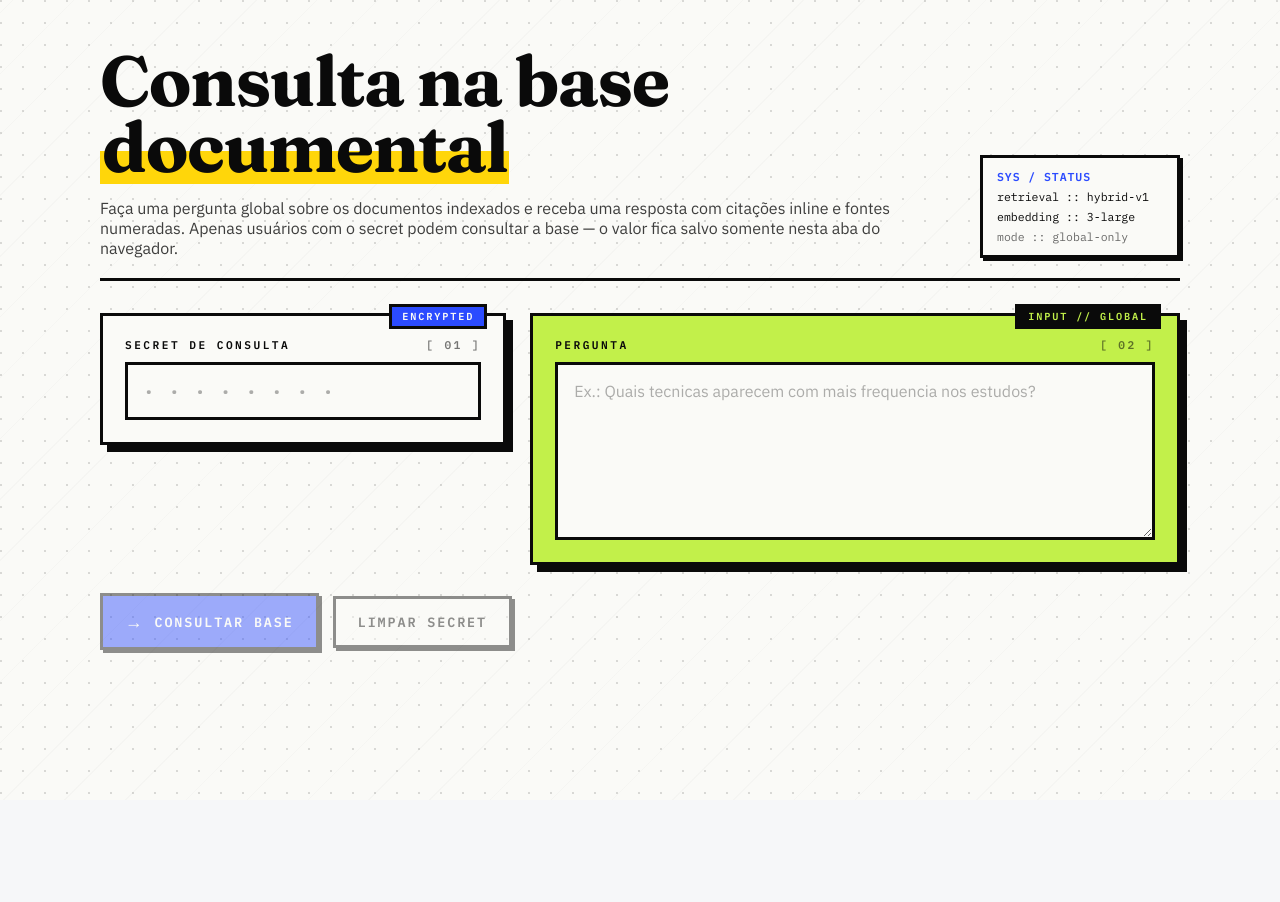
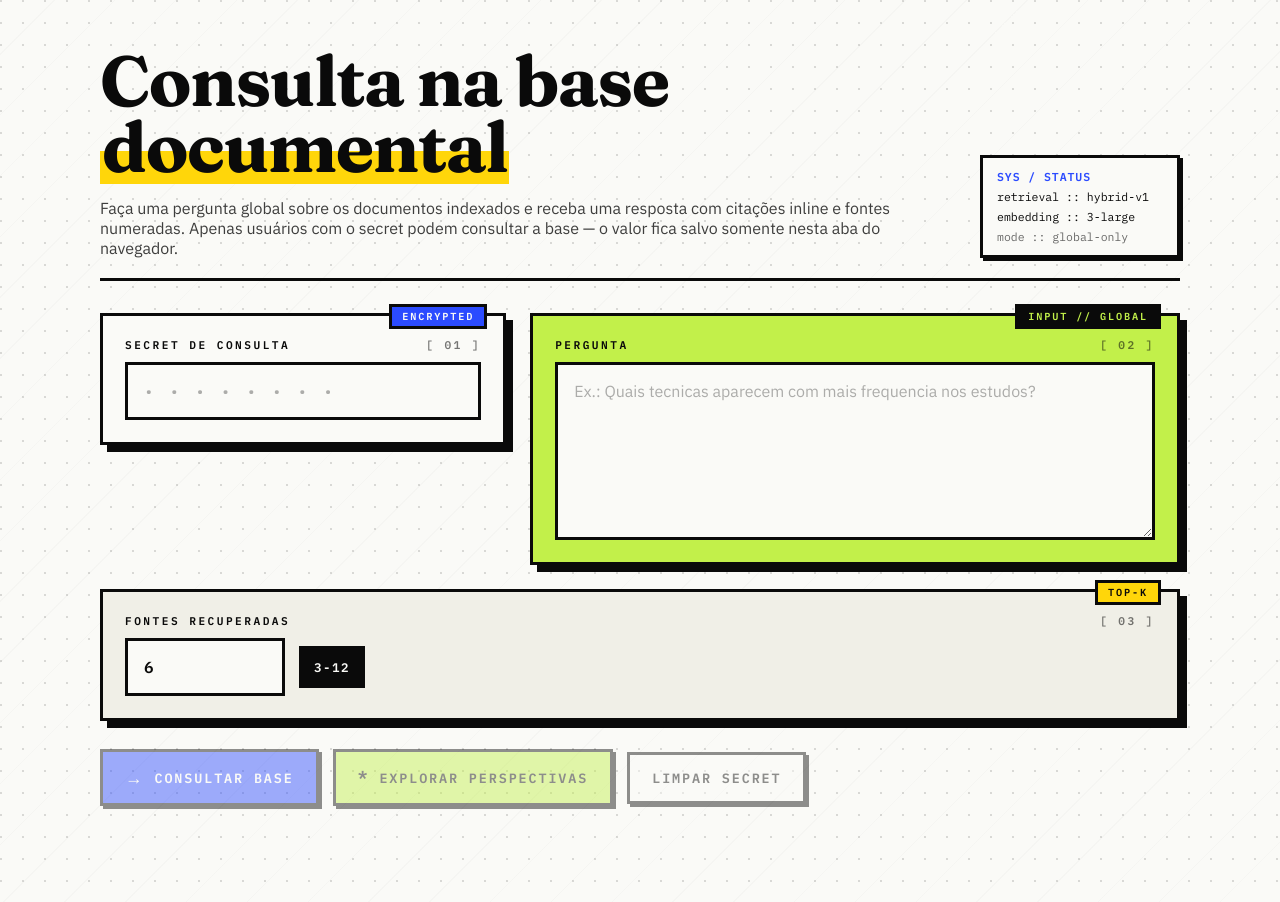
Before and after one commit to leosanner/rag-artigos-aia-petrobras, a Next.js app: page /query in a window 1280 px wide. Before the commit the page ends 800 px from the top, so only its background shows below. Built offline with nearby package versions, Linux system fonts and the light colour scheme.

Commit message:
feat(query): add retrieval controls and explore action

```diff
--- a/src/app/query/page.module.css
+++ b/src/app/query/page.module.css
@@ -205,6 +205,27 @@
   border: var(--border);
 }
 
+.fieldControls {
+  grid-column: 1 / -1;
+  position: relative;
+  background: var(--paper-deep);
+}
+
+.fieldControls::after {
+  content: "TOP-K";
+  position: absolute;
+  top: -12px;
+  right: 16px;
+  padding: 3px 10px;
+  background: var(--yellow);
+  color: var(--ink);
+  font-family: var(--font-mono), monospace;
+  font-size: 0.64rem;
+  font-weight: 600;
+  letter-spacing: 0.18em;
+  border: var(--border);
+}
+
 .label {
   display: flex;
   align-items: baseline;
@@ -242,6 +263,12 @@
   letter-spacing: 0.2em;
 }
 
+.numberInput {
+  max-width: 160px;
+  letter-spacing: 0;
+  font-weight: 700;
+}
+
 .textarea {
   resize: vertical;
   min-height: 172px;
@@ -260,6 +287,27 @@
   transform: translate(-2px, -2px);
   box-shadow: 4px 4px 0 0 var(--ink);
   background: var(--paper);
+}
+
+.controlRow {
+  display: flex;
+  flex-wrap: wrap;
+  gap: 14px;
+  align-items: center;
+}
+
+.rangeBadge {
+  display: inline-grid;
+  place-items: center;
+  min-height: 42px;
+  padding: 8px 12px;
+  border: var(--border);
+  background: var(--ink);
+  color: var(--paper);
+  font-family: var(--font-mono), monospace;
+  font-size: 0.78rem;
+  font-weight: 700;
+  letter-spacing: 0.12em;
 }
 
 .actions {
@@ -319,6 +367,16 @@
 
 .btnSecondary {
   background: var(--paper);
+}
+
+.btnExplore {
+  background: var(--lime);
+}
+
+.btnExplore::before {
+  content: "*";
+  font-family: var(--font-body), sans-serif;
+  font-size: 1.1rem;
 }
 
 .btnLoading {
--- a/src/app/query/page.tsx
+++ b/src/app/query/page.tsx
@@ -9,6 +9,12 @@ import {
   ragUnauthorizedResponseSchema,
   type RagAskSuccessResponse,
 } from "@/application/rag/schemas";
+import {
+  RAG_RETRIEVAL_DEFAULT_TOP_K,
+  RAG_RETRIEVAL_MAX_TOP_K,
+  RAG_RETRIEVAL_MIN_TOP_K,
+  type RagRetrievalStrategy,
+} from "@/domain/rag";
 
 import {
   RAG_EMPTY_SOURCES_MESSAGE,
@@ -21,9 +27,14 @@ import styles from "./page.module.css";
 
 const SECRET_STORAGE_KEY = "query:secret";
 
+type QuerySubmissionStrategy = Extract<
+  RagRetrievalStrategy,
+  "standard" | "explore"
+>;
+
 type QueryPageState =
   | { kind: "idle" }
-  | { kind: "submitting" }
+  | { kind: "submitting"; strategy: QuerySubmissionStrategy }
   | { kind: "success"; response: RagAskSuccessResponse }
   | { kind: "invalid_request" }
   | { kind: "unauthorized" }
@@ -32,6 +43,7 @@ type QueryPageState =
 export default function QueryPage() {
   const [question, setQuestion] = useState("");
   const [secret, setSecret] = useState("");
+  const [topK, setTopK] = useState(RAG_RETRIEVAL_DEFAULT_TOP_K);
   const [state, setState] = useState<QueryPageState>({ kind: "idle" });
 
   const trimmedQuestion = question.trim();
@@ -40,6 +52,14 @@ export default function QueryPage() {
   const canSubmit =
     trimmedQuestion.length > 0 && trimmedSecret.length > 0 && !isSubmitting;
   const successResponse = state.kind === "success" ? state.response : null;
+  const isStandardSubmitting =
+    state.kind === "submitting" && state.strategy === "standard";
+  const isExploreSubmitting =
+    state.kind === "submitting" && state.strategy === "explore";
+  const standardButtonLabel =
+    isStandardSubmitting ? "Consultando..." : "Consultar base";
+  const exploreButtonLabel =
+    isExploreSubmitting ? "Explorando..." : "Explorar perspectivas";
 
   useEffect(() => {
     const stored = sessionStorage.getItem(SECRET_STORAGE_KEY);
@@ -64,14 +84,12 @@ export default function QueryPage() {
     setSecret("");
   }, []);
 
-  async function onSubmit(event: React.FormEvent<HTMLFormElement>) {
-    event.preventDefault();
-
+  async function submitQuestion(strategy: QuerySubmissionStrategy) {
     if (trimmedQuestion.length === 0 || trimmedSecret.length === 0) {
       return;
     }
 
-    setState({ kind: "submitting" });
+    setState({ kind: "submitting", strategy });
 
     let response: Response;
     try {
@@ -85,6 +103,10 @@ export default function QueryPage() {
         body: JSON.stringify({
           question: trimmedQuestion,
           mode: "global",
+          retrieval: {
+            topK,
+            strategy,
+          },
         }),
       });
     } catch {
@@ -132,6 +154,11 @@ export default function QueryPage() {
     }
 
     setState({ kind: "technical_error" });
+  }
+
+  async function onSubmit(event: React.FormEvent<HTMLFormElement>) {
+    event.preventDefault();
+    await submitQuestion("standard");
   }
 
   return (
@@ -191,15 +218,49 @@ export default function QueryPage() {
             />
           </div>
 
+          <div className={`${styles.field} ${styles.fieldControls}`}>
+            <label htmlFor="query-top-k" className={styles.label}>
+              <span>Fontes recuperadas</span>
+              <span className={styles.labelIndex}>[ 03 ]</span>
+            </label>
+            <div className={styles.controlRow}>
+              <input
+                id="query-top-k"
+                type="number"
+                min={RAG_RETRIEVAL_MIN_TOP_K}
+                max={RAG_RETRIEVAL_MAX_TOP_K}
+                step={1}
+                value={topK}
+                onChange={(event) => setTopK(readTopKInput(event.target.value))}
+                className={`${styles.input} ${styles.numberInput}`}
+              />
+              <span className={styles.rangeBadge}>
+                {RAG_RETRIEVAL_MIN_TOP_K}-{RAG_RETRIEVAL_MAX_TOP_K}
+              </span>
+            </div>
+          </div>
+
           <div className={styles.actions}>
             <button
               type="submit"
               disabled={!canSubmit}
               className={`${styles.btn} ${
-                isSubmitting ? styles.btnLoading : styles.btnPrimary
+                isStandardSubmitting ? styles.btnLoading : styles.btnPrimary
               }`}
             >
-              {isSubmitting ? "Consultando..." : "Consultar base"}
+              {standardButtonLabel}
+            </button>
+            <button
+              type="button"
+              onClick={() => {
+                void submitQuestion("explore");
+              }}
+              disabled={!canSubmit}
+              className={`${styles.btn} ${
+                isExploreSubmitting ? styles.btnLoading : styles.btnExplore
+              }`}
+            >
+              {exploreButtonLabel}
             </button>
             <button
               type="button"
@@ -274,6 +335,18 @@ export default function QueryPage() {
                   </p>
                 </div>
                 <div className={styles.metaItem}>
+                  <span className={styles.metaKey}>{"// strategy"}</span>
+                  <p className={styles.metaValue}>
+                    Estrategia: {successResponse.metadata.retrievalStrategy}
+                  </p>
+                </div>
+                <div className={styles.metaItem}>
+                  <span className={styles.metaKey}>{"// candidates"}</span>
+                  <p className={styles.metaValue}>
+                    Candidatos: {successResponse.metadata.candidateTopK}
+                  </p>
+                </div>
+                <div className={styles.metaItem}>
                   <span className={styles.metaKey}>{"// generation"}</span>
                   <p className={styles.metaValue}>
                     Modelo de geracao: {successResponse.metadata.generationModel}
@@ -332,3 +405,16 @@ export default function QueryPage() {
     </main>
   );
 }
+
+function readTopKInput(value: string): number {
+  const parsed = Number.parseInt(value, 10);
+
+  if (!Number.isFinite(parsed)) {
+    return RAG_RETRIEVAL_DEFAULT_TOP_K;
+  }
+
+  return Math.min(
+    RAG_RETRIEVAL_MAX_TOP_K,
+    Math.max(RAG_RETRIEVAL_MIN_TOP_K, parsed),
+  );
+}
```
Also changed, not shown: 2 other files (tests, documents, lock files or other folders).
